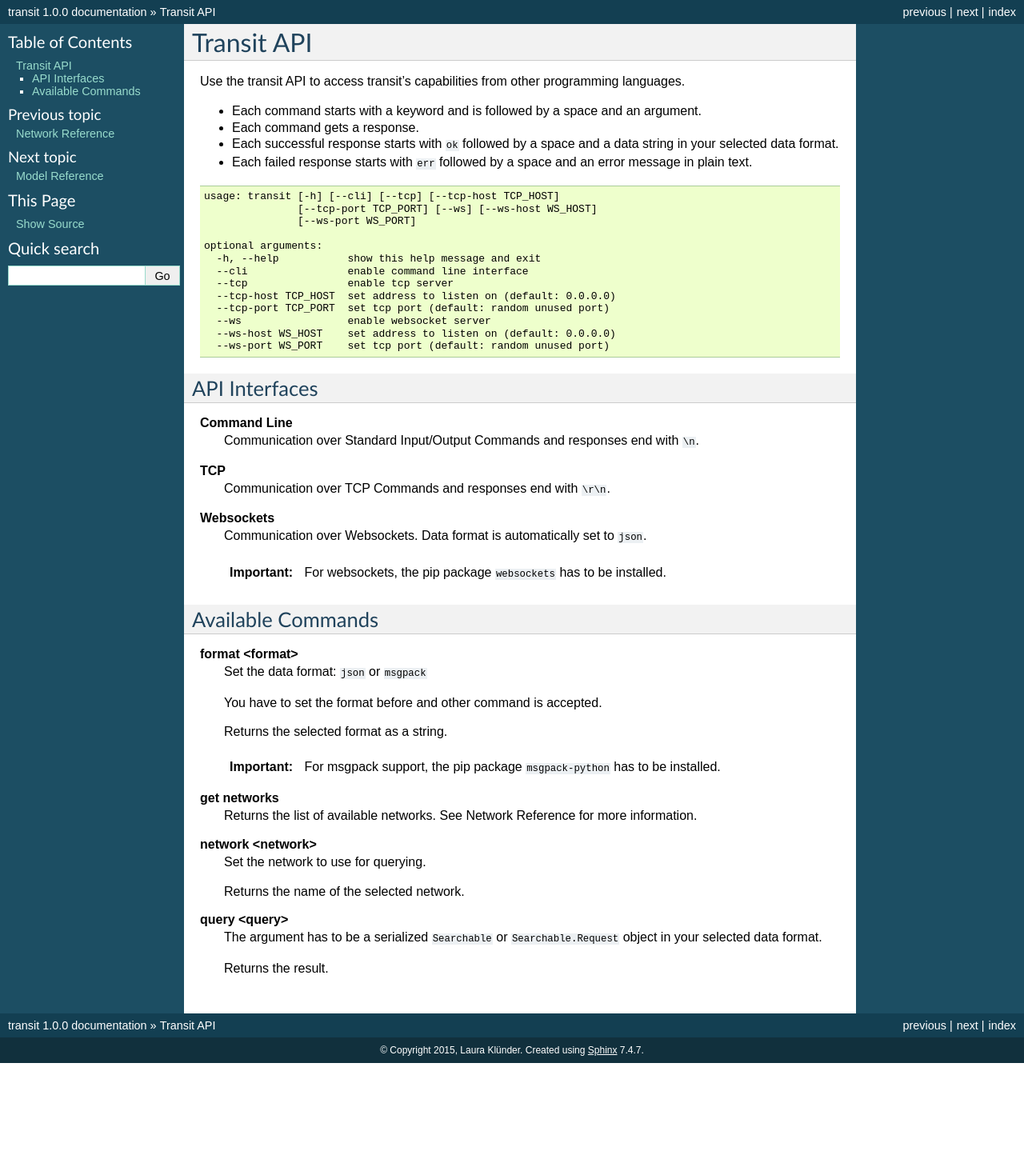
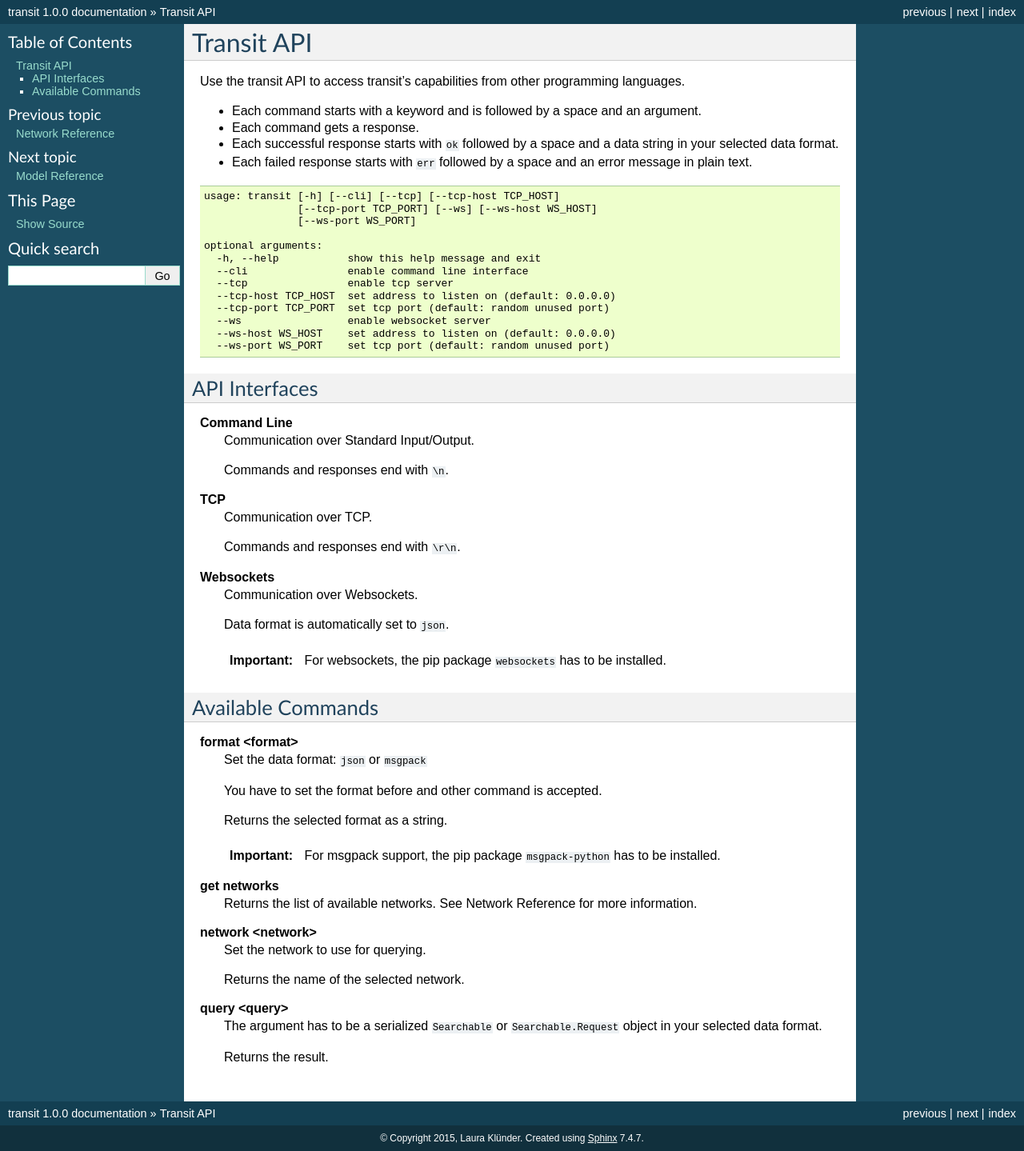
Before and after one commit to codingcatgirl/choo, a Sphinx documentation site: the page built from docs/transit/api.rst, in a window 1280 px wide. Shown: the whole page at 80% size. Built offline with Sphinx 7.4.7, drawn with Linux system fonts in a browser that asks for light colours; before the commit the page ends 1329 px from its top, so only the background shows below that.

Commit message:
newlines :)

```diff
--- a/docs/transit/api.rst
+++ b/docs/transit/api.rst
@@ -30,15 +30,18 @@ API Interfaces
 --------------
 
 **Command Line**
-    Communication over Standard Input/Output
+    Communication over Standard Input/Output.
+
     Commands and responses end with ``\n``.
 
 **TCP**
-    Communication over TCP
+    Communication over TCP.
+
     Commands and responses end with ``\r\n``.
 
 **Websockets**
     Communication over Websockets.
+
     Data format is automatically set to ``json``.
 
     .. important::
```
